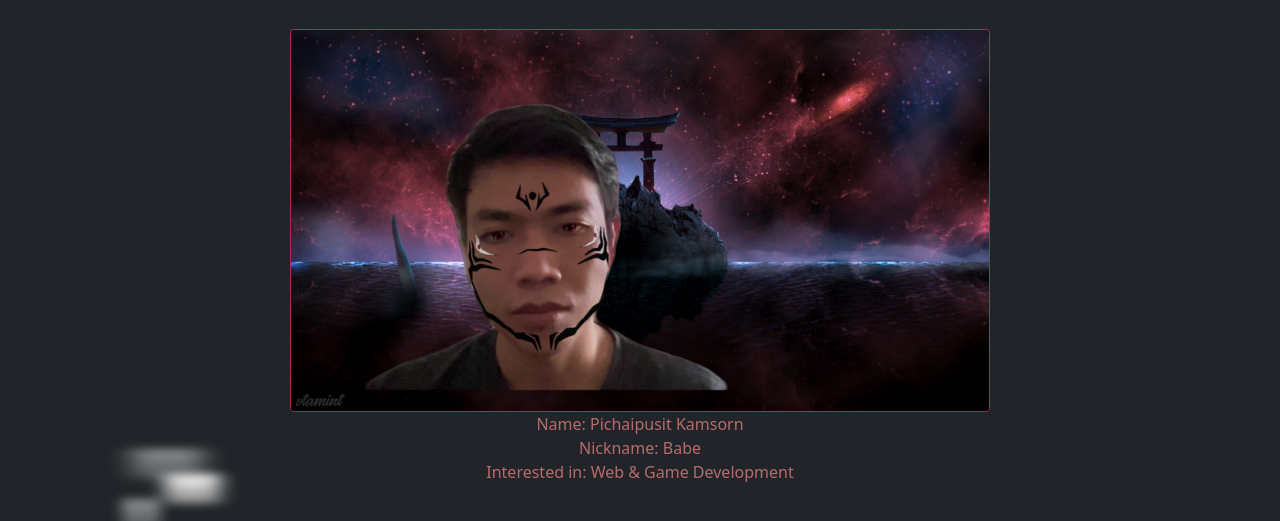
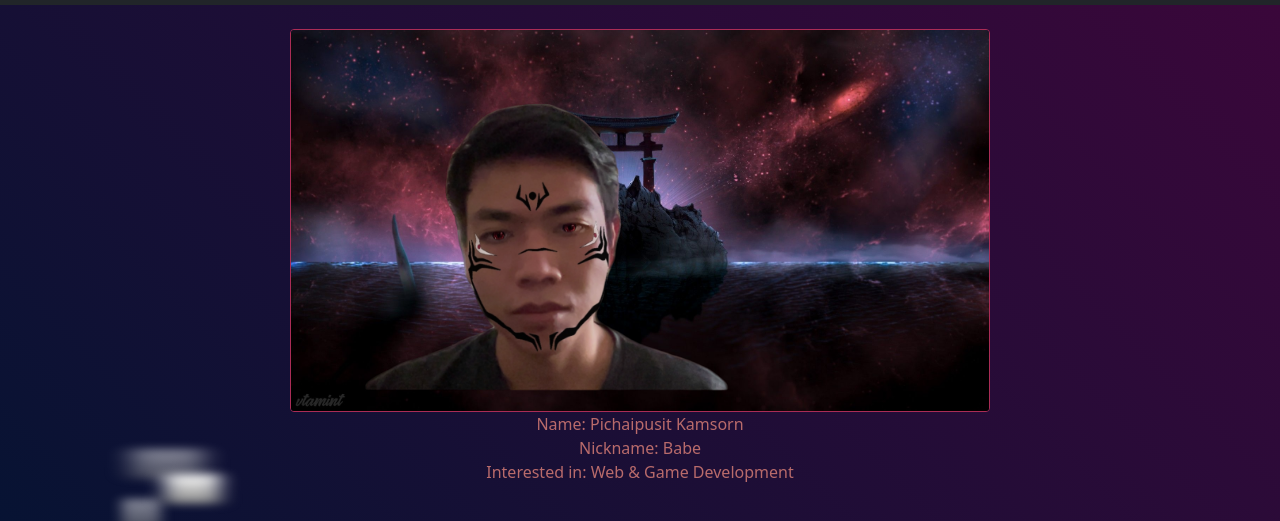
Before and after one commit to pichaipusit/babe.github.io, a plain HTML site: page resume/index.html in a window 1280 px wide. Shown: the part 51-572 px from the top of the page. Drawn offline with nearby package versions, Linux system fonts and the light colour scheme.

Commit message:
change background color

```diff
--- a/resume/index.html
+++ b/resume/index.html
@@ -58,7 +58,7 @@
     <!-- Incense-->
 
     <!-- Showcase -->
-    <section class="bg-dark text-light text-cente p-4">
+    <section class="text-light text-cente p-4 showcase">
       <div class="container img-ctn text-center">
         <div class="text-center">
           <img class="sukuna" src="../images/sukuna-removebg.png" alt="" />
--- a/resume/resume-style.css
+++ b/resume/resume-style.css
@@ -21,6 +21,9 @@ body {
   width: 50%;
   position: absolute;
   bottom: 22%;
+}
+.showcase {
+  background: linear-gradient(45deg, rgb(7, 19, 51), rgb(58, 7, 58));
 }
 /* media query */
 @media only screen and (max-width: 600px) {
```
